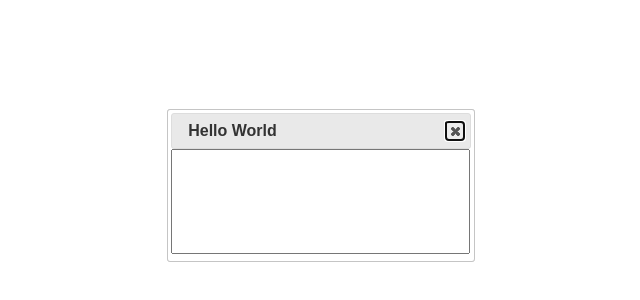
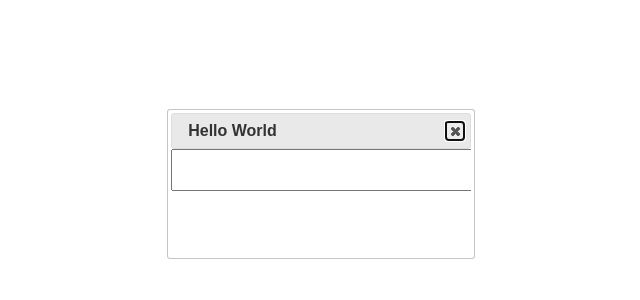
Before and after one commit to dglittle/PIMA, a plain HTML site: page index2.html in a window 1280 px wide. Shown: the part 216-516 px from the top of the page, without its empty margins (319-959 px from the left). Drawn offline with nearby package versions, Linux system fonts and the light colour scheme.

Commit message:
replaced setTextareaSize with .width and .height

```diff
--- a/index2.html
+++ b/index2.html
@@ -21,35 +21,24 @@
         var $textarea1 = $('<textarea/>');
         var $dialog1 = $('<div id="dialog"/>').appendTo('body');
         $dialog1.dialog({
-            title: 'Hello World',
-            resizeStop: function(event, ui) {
-                setTextareaSize($textarea1, $dialog1);
-            }
+            title: 'Hello World'
         });
+        $textarea1.width('100%');
+        $textarea1.height('100%');
         $textarea1.appendTo($dialog1);
-        setTextareaSize($textarea1, $dialog1);
 
         var $textarea2 = $('<textarea/>');
         var $dialog2 = $('<div id="dialog"/>').appendTo('body');
         $dialog2.dialog({
-            title: 'Hello World',
-            resizeStop: function(event, ui) {
-                setTextareaSize($textarea2, $dialog2);
-            }
+            title: 'Hello World'
         });
         $textarea2.appendTo($dialog2);
-        setTextareaSize($textarea2, $dialog2);
+        $textarea2.width('100%');
+        $textarea2.height('100%');
 
         var d = generateSampleData();
         $textarea1.val(JSON.stringify(d));
     });
-
-    function setTextareaSize (textarea, dialog) {
-        textarea.css({
-            width: dialog.dialog('option', 'width') - 7, // add some padding
-            height: dialog.height() - 7 // add some padding
-        })
-    }
 
     function generateSampleData () {
         var data = {};
```
